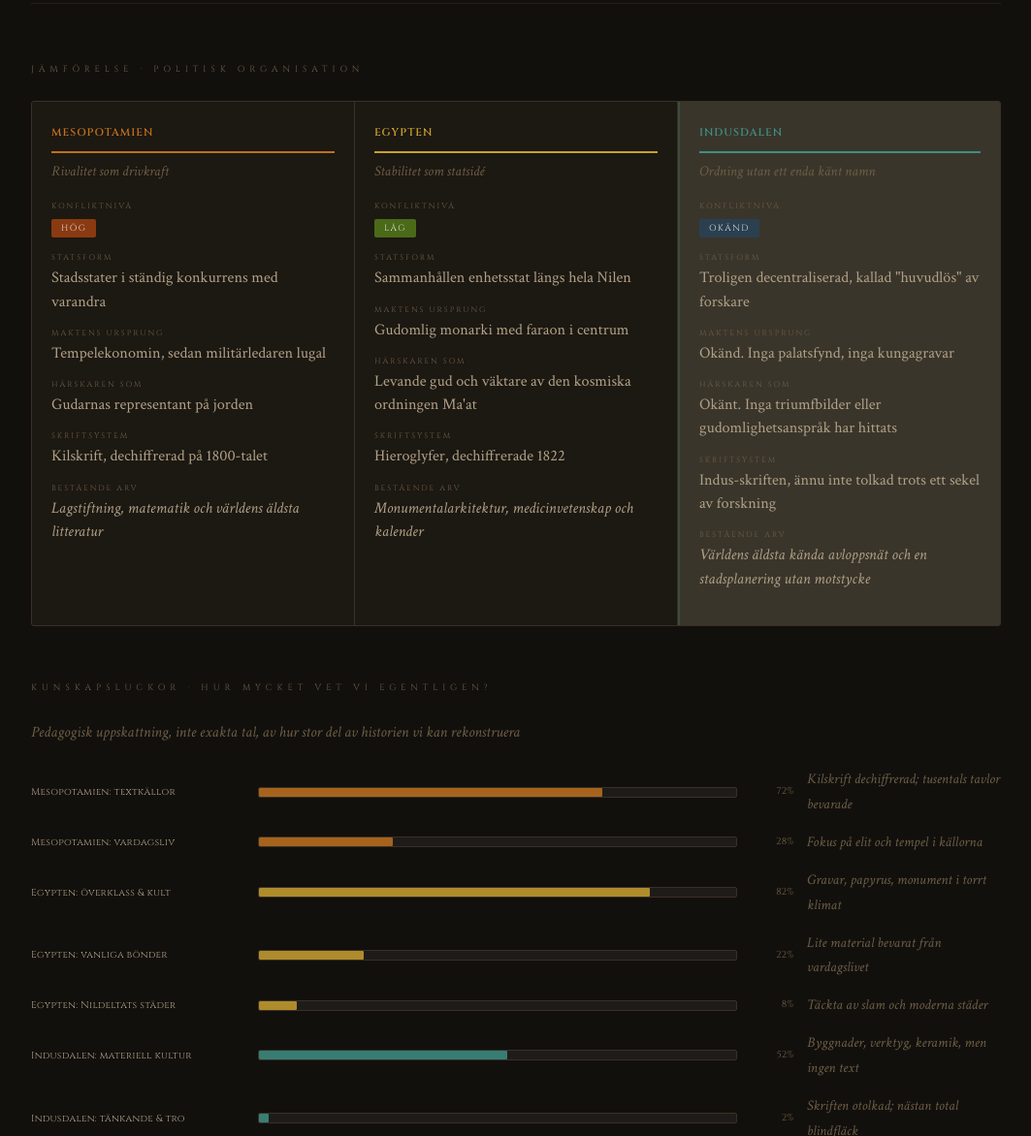
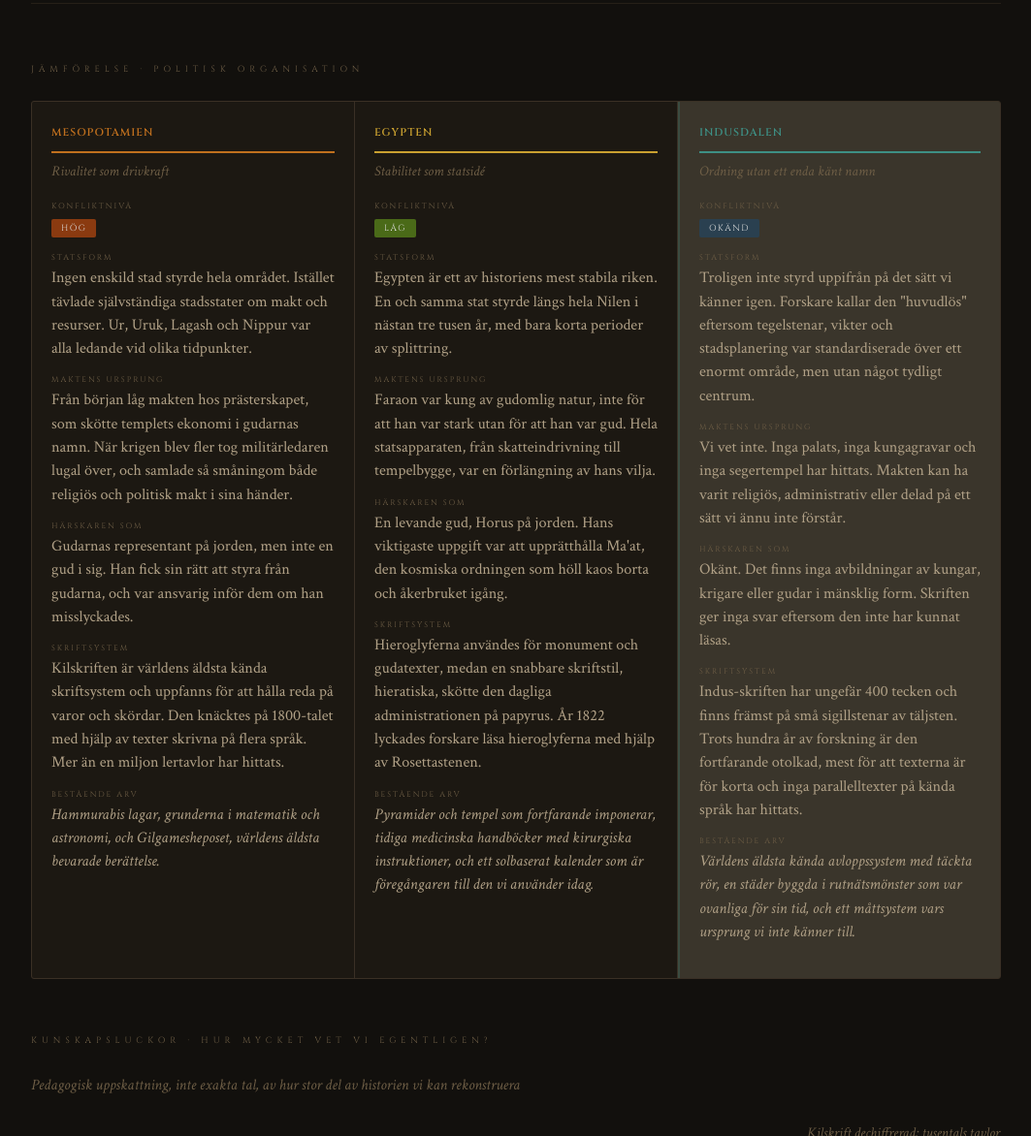
Before and after one commit to andre-history/history-interactive, a plain HTML site: page aldsta-civilisationerna.html in a window 1280 px wide. Shown: the part 1192-2364 px from the top of the page at 97% size, without its empty margins (108-1171 px from the left). Drawn offline with nearby package versions, Linux system fonts and the light colour scheme.

Commit message:
Add files via upload

```diff
--- a/aldsta-civilisationerna.html
+++ b/aldsta-civilisationerna.html
@@ -1927,11 +1927,11 @@ const compData = [
     tagline: 'Rivalitet som drivkraft',
     items: [
       { lbl: 'Konfliktnivå',      val: 'Hög', badge: '#8a3a10' },
-      { lbl: 'Statsform',         val: 'Stadsstater i ständig konkurrens med varandra' },
-      { lbl: 'Maktens ursprung',  val: 'Tempelekonomin, sedan militärledaren lugal' },
-      { lbl: 'Härskaren som',     val: 'Gudarnas representant på jorden' },
-      { lbl: 'Skriftsystem',      val: 'Kilskrift, dechiffrerad på 1800-talet' },
-      { lbl: 'Bestående arv',     val: 'Lagstiftning, matematik och världens äldsta litteratur', italic: true },
+      { lbl: 'Statsform',         val: 'Ingen enskild stad styrde hela området. Istället tävlade självständiga stadsstater om makt och resurser. Ur, Uruk, Lagash och Nippur var alla ledande vid olika tidpunkter.' },
+      { lbl: 'Maktens ursprung',  val: 'Från början låg makten hos prästerskapet, som skötte templets ekonomi i gudarnas namn. När krigen blev fler tog militärledaren lugal över, och samlade så småningom både religiös och politisk makt i sina händer.' },
+      { lbl: 'Härskaren som',     val: 'Gudarnas representant på jorden, men inte en gud i sig. Han fick sin rätt att styra från gudarna, och var ansvarig inför dem om han misslyckades.' },
+      { lbl: 'Skriftsystem',      val: 'Kilskriften är världens äldsta kända skriftsystem och uppfanns för att hålla reda på varor och skördar. Den knäcktes på 1800-talet med hjälp av texter skrivna på flera språk. Mer än en miljon lertavlor har hittats.' },
+      { lbl: 'Bestående arv',     val: 'Hammurabis lagar, grunderna i matematik och astronomi, och Gilgamesheposet, världens äldsta bevarade berättelse.', italic: true },
     ]
   },
   {
@@ -1939,11 +1939,11 @@ const compData = [
     tagline: 'Stabilitet som statsidé',
     items: [
       { lbl: 'Konfliktnivå',      val: 'Låg', badge: '#4a6a18' },
-      { lbl: 'Statsform',         val: 'Sammanhållen enhetsstat längs hela Nilen' },
-      { lbl: 'Maktens ursprung',  val: 'Gudomlig monarki med faraon i centrum' },
-      { lbl: 'Härskaren som',     val: 'Levande gud och väktare av den kosmiska ordningen Ma\'at' },
-      { lbl: 'Skriftsystem',      val: 'Hieroglyfer, dechiffrerade 1822' },
-      { lbl: 'Bestående arv',     val: 'Monumentalarkitektur, medicinvetenskap och kalender', italic: true },
+      { lbl: 'Statsform',         val: 'Egypten är ett av historiens mest stabila riken. En och samma stat styrde längs hela Nilen i nästan tre tusen år, med bara korta perioder av splittring.' },
+      { lbl: 'Maktens ursprung',  val: 'Faraon var kung av gudomlig natur, inte för att han var stark utan för att han var gud. Hela statsapparaten, från skatteindrivning till tempelbygge, var en förlängning av hans vilja.' },
+      { lbl: 'Härskaren som',     val: 'En levande gud, Horus på jorden. Hans viktigaste uppgift var att upprätthålla Ma\'at, den kosmiska ordningen som höll kaos borta och åkerbruket igång.' },
+      { lbl: 'Skriftsystem',      val: 'Hieroglyferna användes för monument och gudatexter, medan en snabbare skriftstil, hieratiska, skötte den dagliga administrationen på papyrus. År 1822 lyckades forskare läsa hieroglyferna med hjälp av Rosettastenen.' },
+      { lbl: 'Bestående arv',     val: 'Pyramider och tempel som fortfarande imponerar, tidiga medicinska handböcker med kirurgiska instruktioner, och ett solbaserat kalender som är föregångaren till den vi använder idag.', italic: true },
     ]
   },
   {
@@ -1952,11 +1952,11 @@ const compData = [
     mystery: true,
     items: [
       { lbl: 'Konfliktnivå',      val: 'Okänd', badge: '#2a4050' },
-      { lbl: 'Statsform',         val: 'Troligen decentraliserad, kallad "huvudlös" av forskare' },
-      { lbl: 'Maktens ursprung',  val: 'Okänd. Inga palatsfynd, inga kungagravar' },
-      { lbl: 'Härskaren som',     val: 'Okänt. Inga triumfbilder eller gudomlighetsanspråk har hittats' },
-      { lbl: 'Skriftsystem',      val: 'Indus-skriften, ännu inte tolkad trots ett sekel av forskning' },
-      { lbl: 'Bestående arv',     val: 'Världens äldsta kända avloppsnät och en stadsplanering utan motstycke', italic: true },
+      { lbl: 'Statsform',         val: 'Troligen inte styrd uppifrån på det sätt vi känner igen. Forskare kallar den "huvudlös" eftersom tegelstenar, vikter och stadsplanering var standardiserade över ett enormt område, men utan något tydligt centrum.' },
+      { lbl: 'Maktens ursprung',  val: 'Vi vet inte. Inga palats, inga kungagravar och inga segertempel har hittats. Makten kan ha varit religiös, administrativ eller delad på ett sätt vi ännu inte förstår.' },
+      { lbl: 'Härskaren som',     val: 'Okänt. Det finns inga avbildningar av kungar, krigare eller gudar i mänsklig form. Skriften ger inga svar eftersom den inte har kunnat läsas.' },
+      { lbl: 'Skriftsystem',      val: 'Indus-skriften har ungefär 400 tecken och finns främst på små sigillstenar av täljsten. Trots hundra år av forskning är den fortfarande otolkad, mest för att texterna är för korta och inga parallelltexter på kända språk har hittats.' },
+      { lbl: 'Bestående arv',     val: 'Världens äldsta kända avloppssystem med täckta rör, en städer byggda i rutnätsmönster som var ovanliga för sin tid, och ett måttsystem vars ursprung vi inte känner till.', italic: true },
     ]
   }
 ];
```
